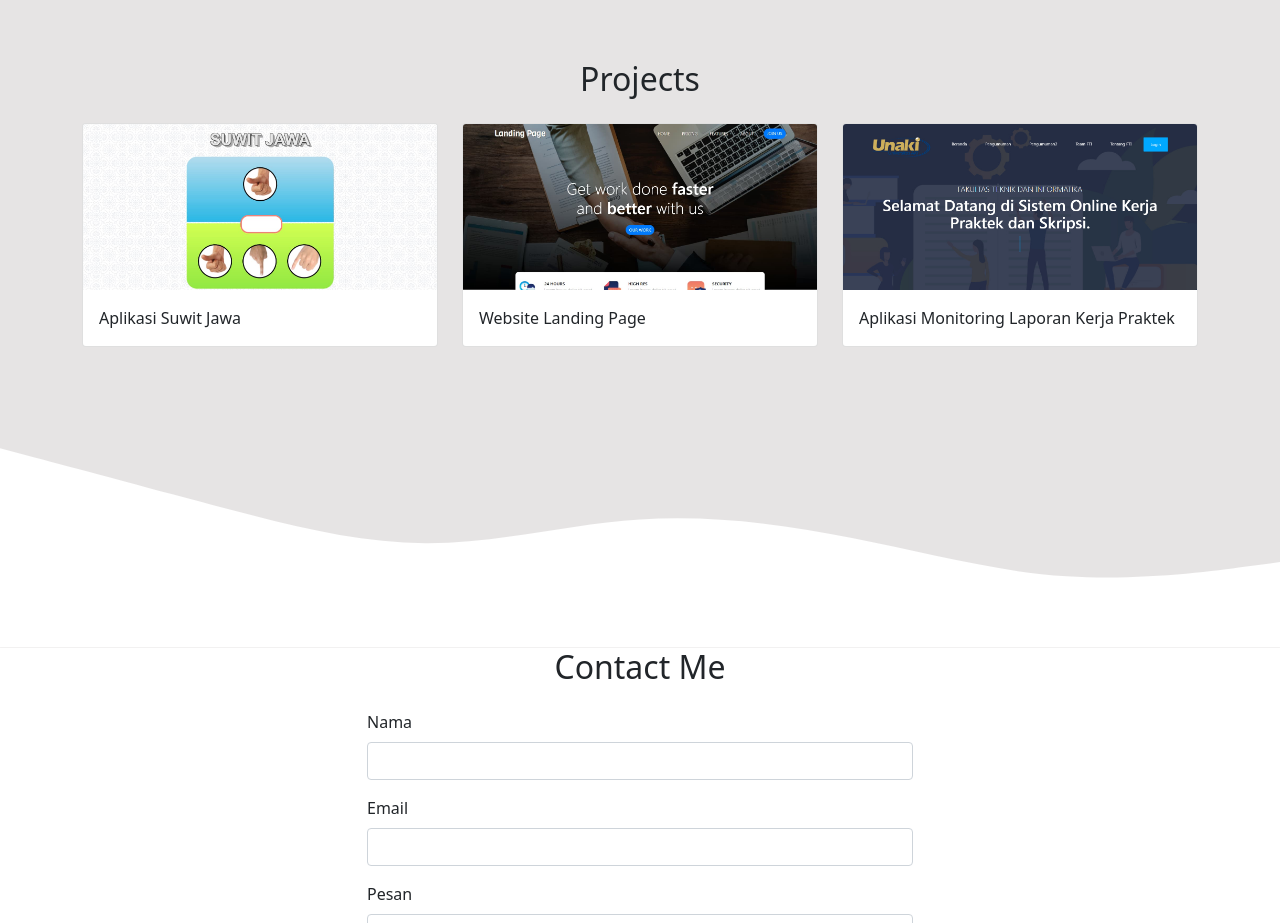
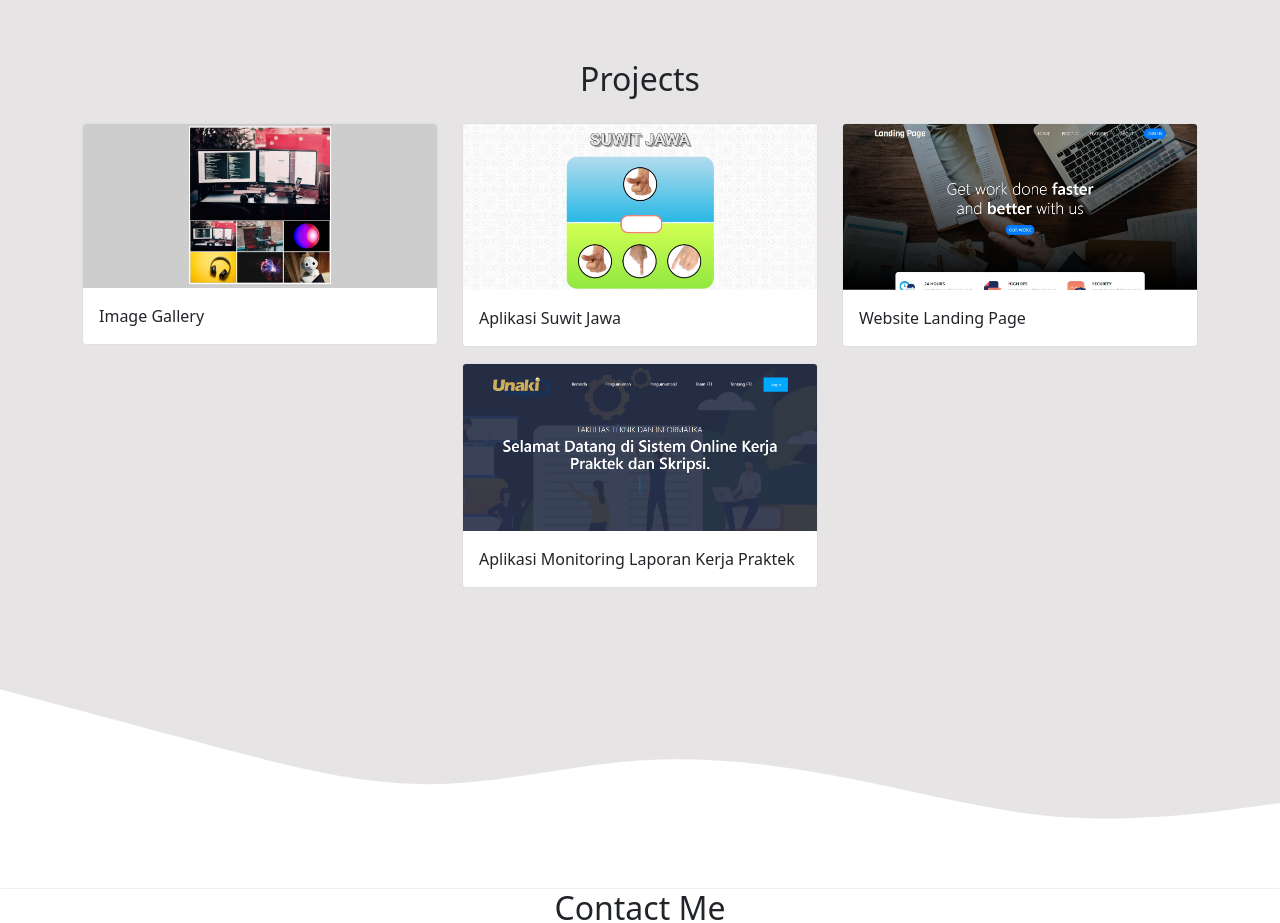
Before and after one commit to YusufAlvin/yusufalvin.github.io, a plain HTML site: page index.html in a window 1280 px wide. Shown: the part 1200-2123 px from the top of the page. Drawn offline with nearby package versions, Linux system fonts and the light colour scheme.

Commit message:
menambah image gallery

```diff
--- a/index.html
+++ b/index.html
@@ -89,6 +89,14 @@
           </div>
         </div>
         <div class="row justify-content-center">
+          <div class="col-md-4 mb-3">
+            <div class="card">
+              <img src="projects-img/image-gallery.jpg" class="card-img-top" alt="Image Galley" />
+              <div class="card-body">
+                <p class="card-text">Image Gallery</p>
+              </div>
+            </div>
+          </div>
           <div class="col-md-4 mb-3">
             <div class="card">
               <img src="projects-img/suwit-jawa.jpg" class="card-img-top" alt="Suwit Jawa" />
```
Also changed, not shown: projects-img/image-gallery.jpg (added).
